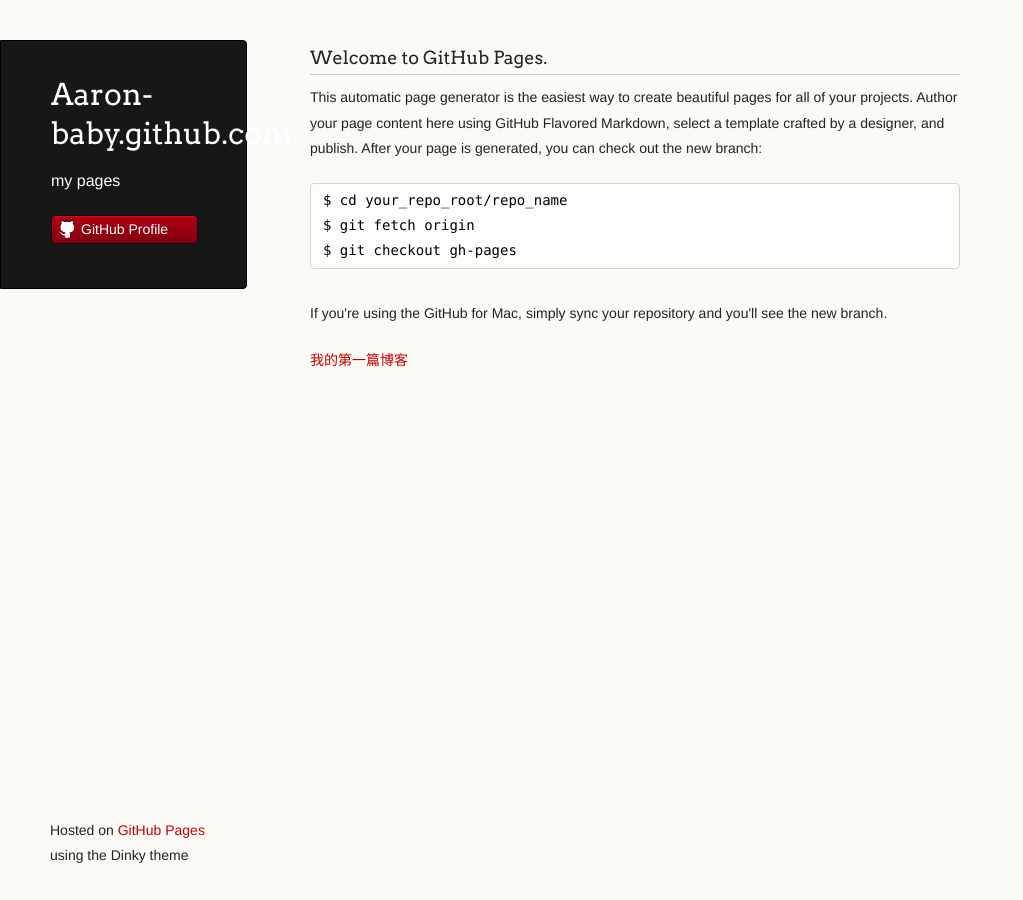
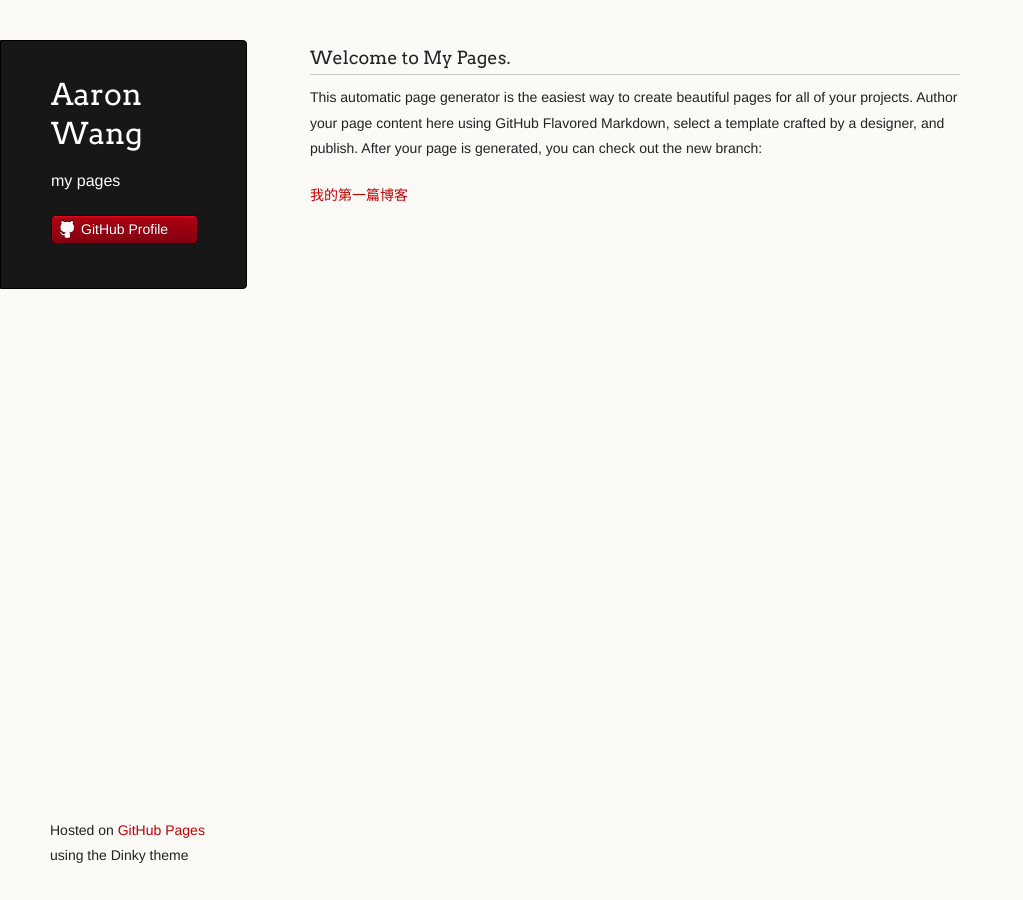
Before and after one commit to aaron-baby/aaron-baby.github.com, a Jekyll site: the page built from index.html, in a window 1280 px wide. Shown: the whole page, without its empty margins (0-1023 px from the left). Built offline with Jekyll 4.4.1, drawn with Linux system fonts in a browser that asks for light colours.

Commit message:
edit template

```diff
--- a/_layouts/default.html
+++ b/_layouts/default.html
@@ -2,11 +2,21 @@
 <html>
   <head>
     <meta charset="utf-8">
+    <meta http-equiv="X-UA-Compatible" content="chrome=1">
     <title>Aaron-baby.github.com by aaron-baby</title>
+
+    <link rel="stylesheet" href="stylesheets/styles.css">
+    <link rel="stylesheet" href="stylesheets/pygment_trac.css">
+    <script src="javascripts/scale.fix.js"></script>
+    <meta name="viewport" content="width=device-width, initial-scale=1, user-scalable=no">
+    <!--[if lt IE 9]>
+    <script src="//html5shiv.googlecode.com/svn/trunk/html5.js"></script>
+    <![endif]-->
   </head>
   <body>
-  	<div id="post">
-		{{ content }}
+  	<div class="wrapper">
+	{{ content }}
 	</div>
+    <!--[if !IE]><script>fixScale(document);</script><![endif]-->
   </body>
 </html>
--- a/_layouts/post.html
+++ b/_layouts/post.html
@@ -2,7 +2,7 @@
 <html>
   <head>
     <meta charset="utf-8">
-    <title>Aaron-baby.github.com by aaron-baby</title>
+    <title>{{ page.title }}</title>
   </head>
   <body>
   	<div id="post">
--- a/index.html
+++ b/index.html
@@ -2,28 +2,9 @@
 layout: default
 title: Aaron Wang
 ---
-<!doctype html>
-<html>
-  <head>
-    <meta charset="utf-8">
-    <meta http-equiv="X-UA-Compatible" content="chrome=1">
-    <title>Aaron-baby.github.com by aaron-baby</title>
-
-    <link rel="stylesheet" href="stylesheets/styles.css">
-    <link rel="stylesheet" href="stylesheets/pygment_trac.css">
-    <script src="javascripts/scale.fix.js"></script>
-    <meta name="viewport" content="width=device-width, initial-scale=1, user-scalable=no">
-    <!--[if lt IE 9]>
-    <script src="//html5shiv.googlecode.com/svn/trunk/html5.js"></script>
-    <![endif]-->
-  </head>
-  <body>
-    <div class="wrapper">
 <header>
-        <h1 class="header">Aaron-baby.github.com</h1>
+  <h1 class="header">Aaron Wang</h1>
   <p class="header">my pages</p>
-
-
 
   <ul>
     <li><a class="buttons github" href="https://github.com/aaron-baby">GitHub Profile</a></li>
@@ -31,16 +12,10 @@
 
 </header>
 <section>
-        <h3>Welcome to GitHub Pages.</h3>
+  <h3>Welcome to My Pages.</h3>
 
 <p>This automatic page generator is the easiest way to create beautiful pages for all of your projects. Author your page content here using GitHub Flavored Markdown, select a template crafted by a designer, and publish. After your page is generated, you can check out the new branch:</p>
 
-<pre><code>$ cd your_repo_root/repo_name
-$ git fetch origin
-$ git checkout gh-pages
-</code></pre>
-
-<p>If you're using the GitHub for Mac, simply sync your repository and you'll see the new branch.</p>
 <ul>
   {% for item in site.posts %}
     <a href="{{ site.baseurl }}{{ item.url }}">{{ item.title }}</a>
@@ -48,10 +23,5 @@
 </ul>
 </section>
 <footer>
-        <p><small>Hosted on <a href="https://pages.github.com">GitHub Pages</a> using the Dinky theme</small></p>
+  <p><small>Hosted on <a href="http://pages.github.com">GitHub Pages</a> using the Dinky theme</small></p>
 </footer>
-    </div>
-    <!--[if !IE]><script>fixScale(document);</script><![endif]-->
-
-  </body>
-</html>
```
Lines whose indentation alone changed are shown as unchanged.
